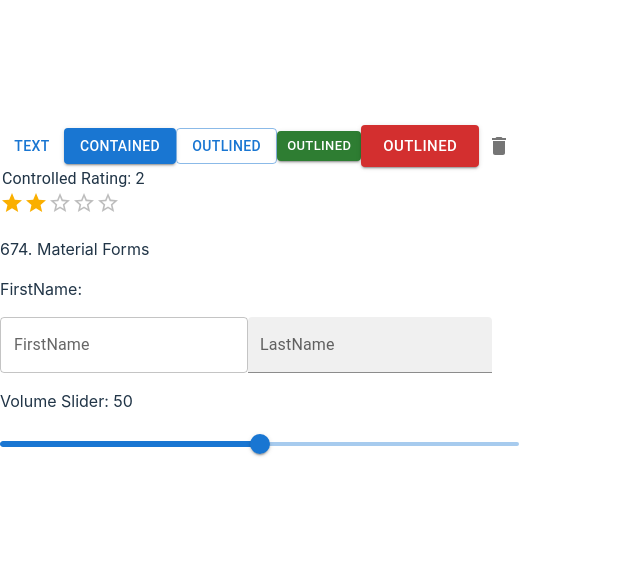
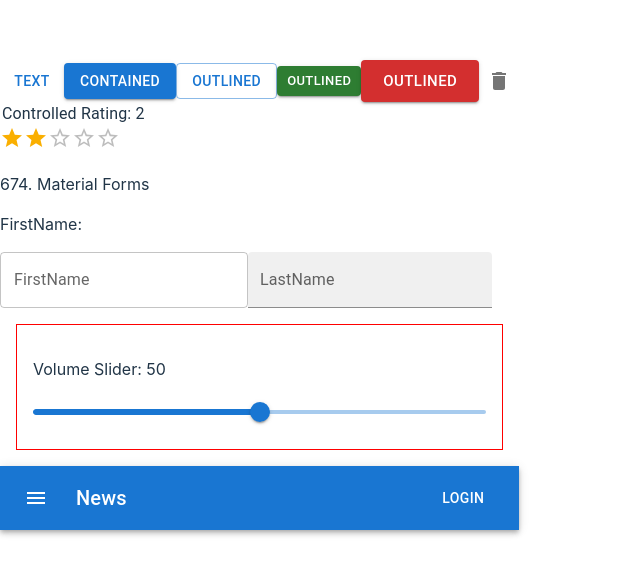
Before and after one commit to asimtimsina/Udemy_fullstack, a React (Vite) app in the folder first-react-project/: page / in a window 1280 px wide. Shown: the part 105-680 px from the top of the page, without its empty margins (0-640 px from the left). Built offline with nearby package versions, Linux system fonts and the light colour scheme.

Commit message:
675. The SX Prop and Custom Styles

```diff
--- a/first-react-project/src/MuiComp.jsx
+++ b/first-react-project/src/MuiComp.jsx
@@ -9,6 +9,11 @@
 import Typography from '@mui/material/Typography';
 import TextField from '@mui/material/TextField';
 import Slider from '@mui/material/Slider'
+import AppBar from '@mui/material/AppBar';
+
+import Toolbar from '@mui/material/Toolbar';
+import MenuIcon from '@mui/icons-material/Menu';
+
 
 import { useState } from "react";
 
@@ -64,9 +69,32 @@
             <TextField id="outlined-basic" label="FirstName" value={FirstName} onChange={updateFName} variant="outlined" />
             <TextField id="outlined-basic" label="LastName" placeholder='test' variant="filled" />
 
-            <p>Volume Slider: {volume}</p>
-            <Slider value={volume} onChange={handleVolume} />
+            <Box sx={{ border: "1px solid red", m: 2, p: 2 }}>
+                <p>Volume Slider: {volume}</p>
+                <Slider value={volume} onChange={handleVolume} />
+            </Box>
 
+            {/* 675. The SX Prop and Custom Styles */}
+
+            <Box sx={{ flexGrow: 1 }}>
+                <AppBar position="static">
+                    <Toolbar>
+                        <IconButton
+                            size="large"
+                            edge="start"
+                            color="inherit"
+                            aria-label="menu"
+                            sx={{ mr: 2 }}
+                        >
+                            <MenuIcon />
+                        </IconButton>
+                        <Typography variant="h6" component="div" sx={{ flexGrow: 1 }}>
+                            News
+                        </Typography>
+                        <Button color="inherit">Login</Button>
+                    </Toolbar>
+                </AppBar>
+            </Box>
 
         </div>
 
```
Also changed, not shown: first-react-project/notes.txt.
